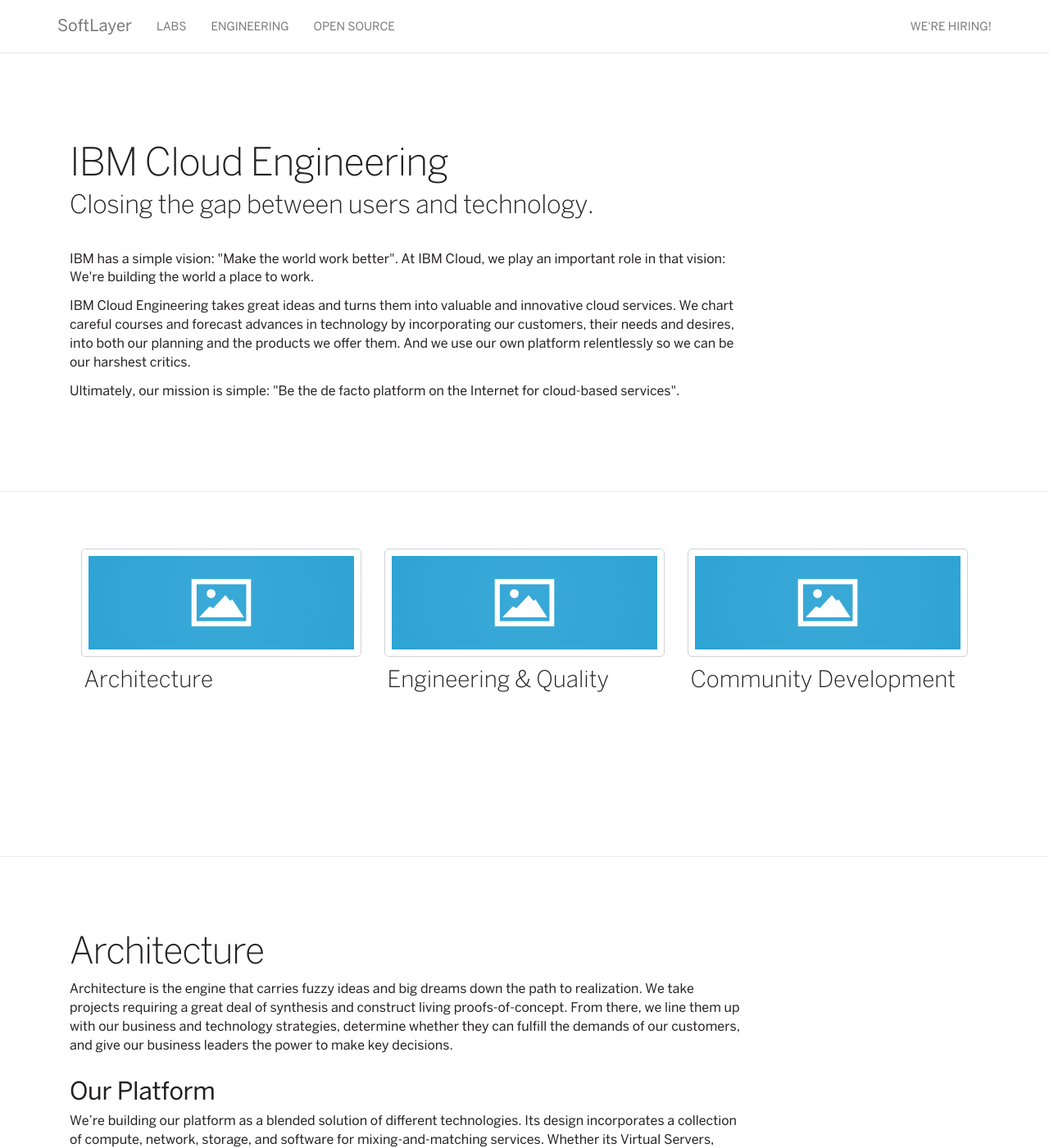
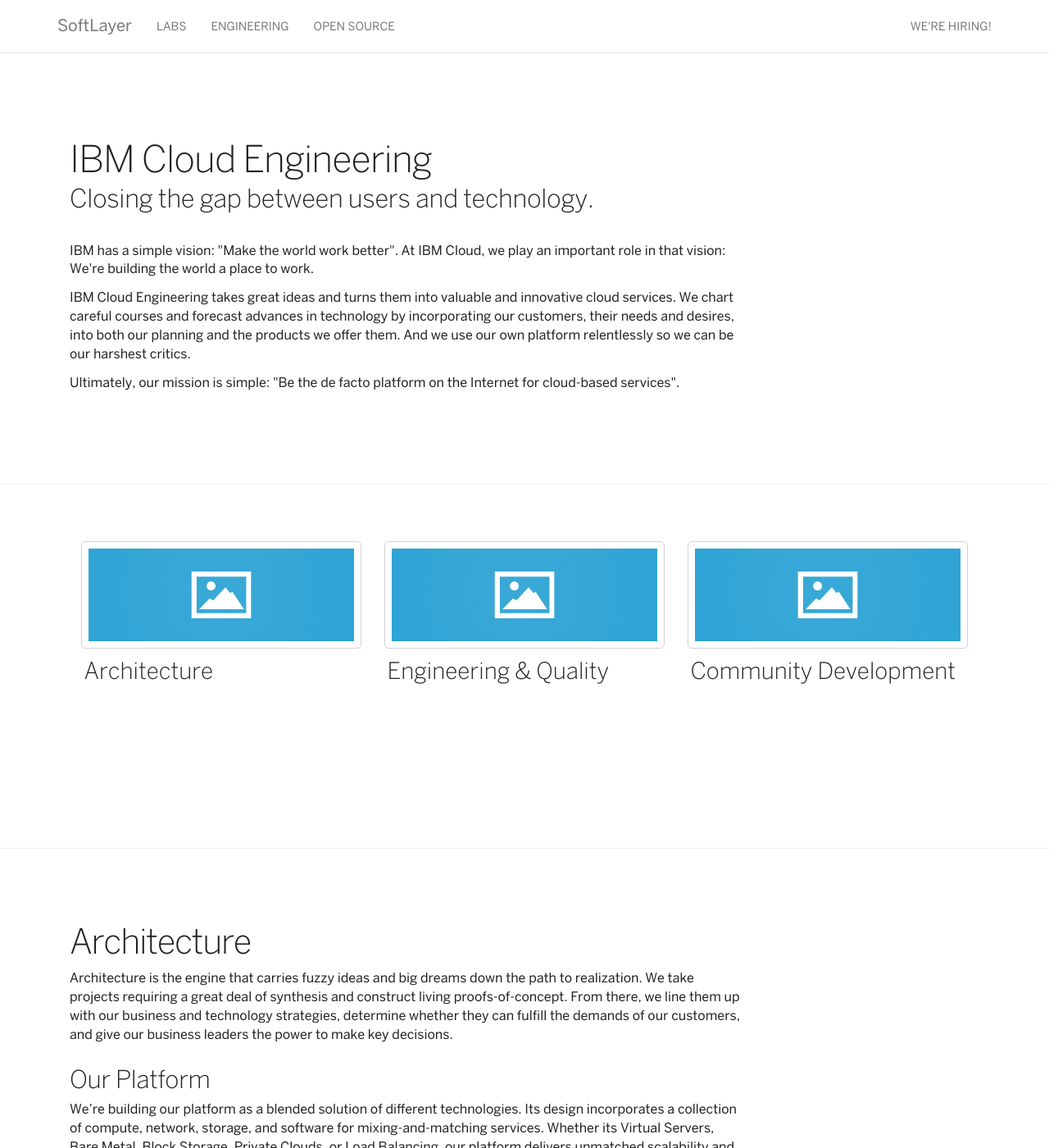
Before and after one commit to caleorourke/blue, a Jekyll site: the page built from index.html, in a window 1280 px wide and 1400 px high. Shown: the whole window at 82% size. Built offline with Jekyll 4.4.1, drawn with Linux system fonts in a browser that asks for light colours.

Commit message:
update stylesheet

```diff
--- a/assets/css/main.css
+++ b/assets/css/main.css
@@ -41,14 +41,14 @@
 h1 {
   letter-spacing: -.03em;
   font-weight: 300;
-  font-size: 45px;
+  font-size: 42px;
 }
 
 h3 {
   margin: 28px 0 8px;
   letter-spacing: -.01em;
   font-size: 30px;
-  font-weight: 400;
+  font-weight: 300;
 }
 
 a {
@@ -78,9 +78,9 @@
   .navbar {
     height: 65px;
     background-color: rgba(255,255,255,.97);
-    -webkit-transition: background .5s ease-in-out;
-       -moz-transition: background .5s ease-in-out;
-            transition: background .5s ease-in-out;
+    -webkit-transition: background .4s ease-in-out;
+       -moz-transition: background .4s ease-in-out;
+            transition: background .4s ease-in-out;
   }
 
   .nav-collapse-top {
@@ -102,16 +102,16 @@
 
 .hero .title {
   margin-bottom: 5px;
-  font-size: 47px;
+  font-size: 45px;
   font-weight: 300;
-  line-height: 1.2;
+  line-height: 1.1;
   letter-spacing: -.02em;
 }
 
 .hero .tagline {
   font-size: 31px;
   font-weight: 300;
-  line-height: 1.2;
+  line-height: 1.1;
   letter-spacing: -.01em;
   margin-top: 0;
   margin-bottom: 35px;
```
